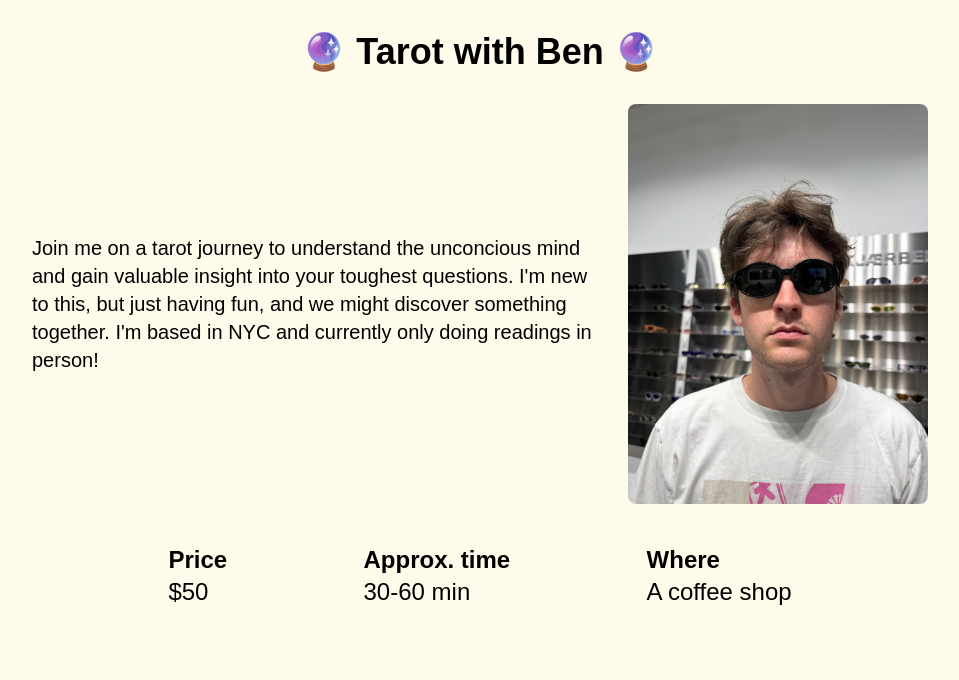
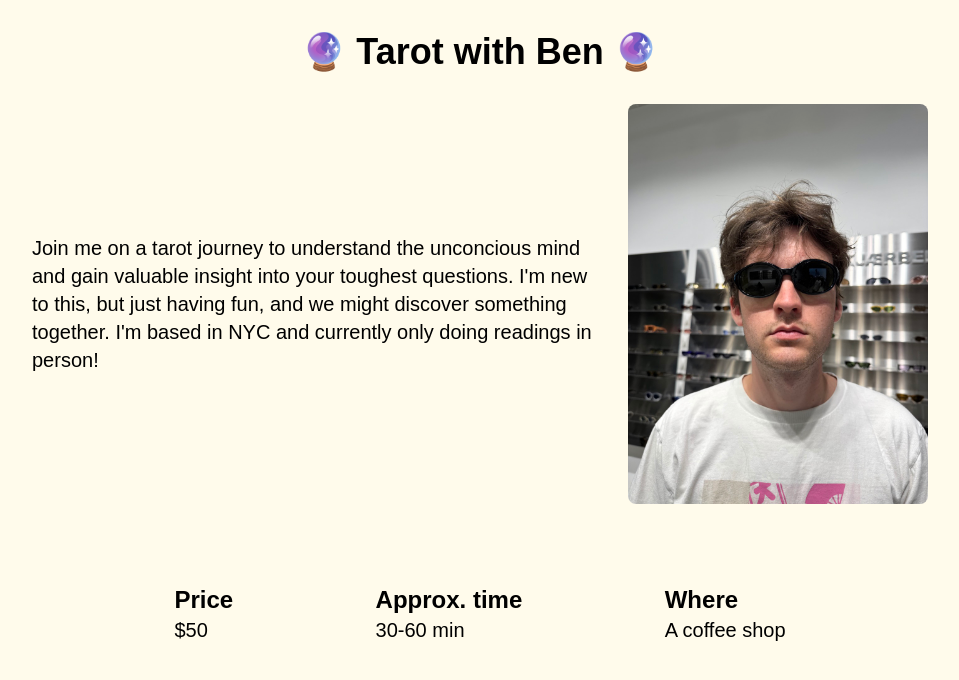
Before and after one commit to bengaaaa/tarot-site, a Next.js app: page / in a window 1280 px wide. Shown: the top 680 px of the page, without its empty margins (160-1119 px from the left). Built offline with nearby package versions, Linux system fonts and the light colour scheme.

Commit message:
fix text size

```diff
--- a/src/app/page.js
+++ b/src/app/page.js
@@ -7,7 +7,7 @@ export default function Home() {
         <h1 className="text-4xl font-bold text-center mb-8">
           🔮 Tarot with Ben 🔮
         </h1>
-        <div className="flex gap-8 items-center">
+        <div className="flex gap-8 items-center pb-10">
           <p className="text-xl flex-1">
             {`Join me on a tarot journey to understand the unconcious mind and
             gain valuable insight into your toughest questions. I'm new to
@@ -23,18 +23,18 @@ export default function Home() {
             className="rounded-lg object-cover"
           />
         </div>
-        <div className="flex justify-evenly pt-10 text-2xl">
+        <div className="flex justify-evenly pt-10">
           <div>
-            <h3 className="font-semibold ">Price</h3>
-            <p>$50</p>
+            <h3 className="font-semibold text-2xl">Price</h3>
+            <p className="text-xl">$50</p>
           </div>
           <div>
-            <h3 className="font-semibold">Approx. time</h3>
-            <p>30-60 min</p>
+            <h3 className="font-semibold text-2xl">Approx. time</h3>
+            <p className="text-xl">30-60 min</p>
           </div>
           <div>
-            <h3 className="font-semibold">Where</h3>
-            <p>A coffee shop</p>
+            <h3 className="font-semibold text-2xl">Where</h3>
+            <p className="text-xl">A coffee shop</p>
           </div>
         </div>
       </main>
```
